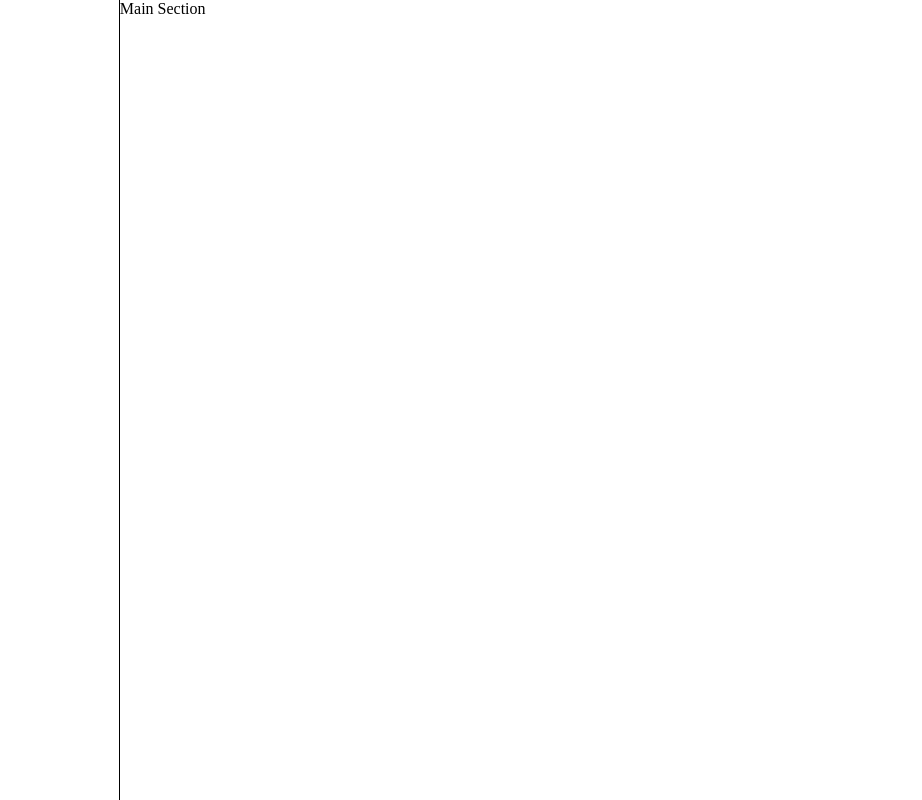
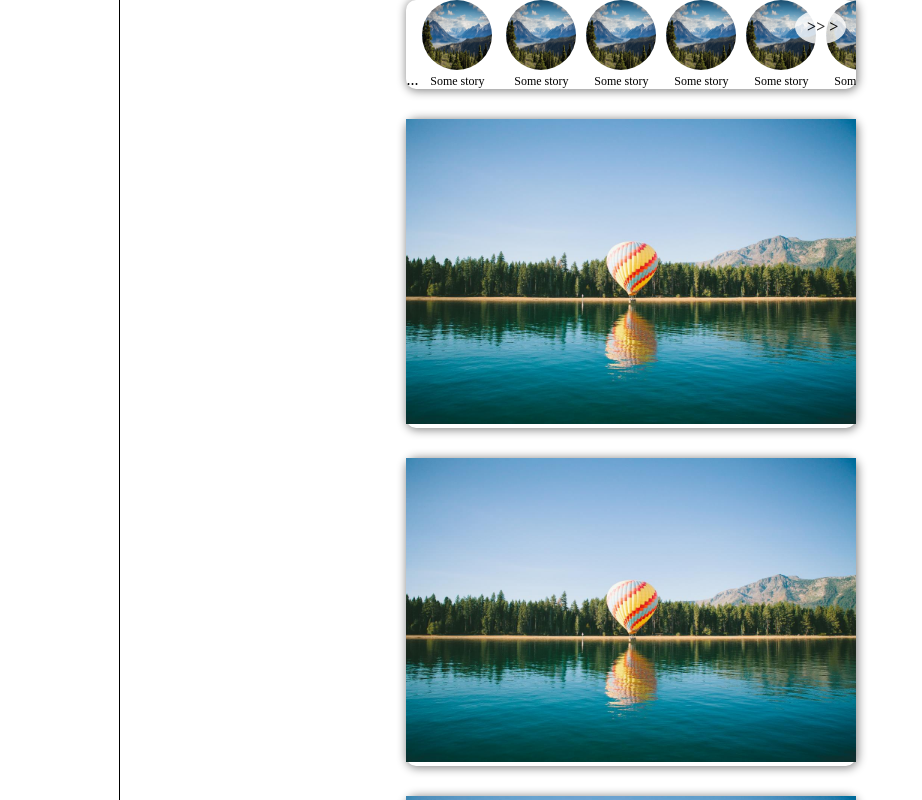
Before and after one commit to mayurcoding/Advanced-CSS, a plain HTML site: page IstagramClone.html/iista.html in a window 1280 px wide. Shown: the full height of the page, 137-1059 px from the left. Drawn offline with Linux system fonts and the light colour scheme; a web font is replaced by a local one.

Commit message:
ista session 1 complete

```diff
--- a/IstagramClone.html/iista.html
+++ b/IstagramClone.html/iista.html
@@ -52,8 +52,58 @@
 
         </div>
         <div class="main">
-            Main Section
-        </div>
+            <div class="card">
+               <div class="stories">...
+                <div class="story">
+                    <img src="/images/hero.jpg" alt="">
+                    <p>Some story</p>
+                </div>
+                <div class="story">
+                    <img src="/images/hero.jpg" alt="">
+                    <p>Some story</p>
+                </div><div class="story">
+                    <img src="/images/hero.jpg" alt="">
+                    <p>Some story</p>
+                </div><div class="story">
+                    <img src="/images/hero.jpg" alt="">
+                    <p>Some story</p>
+                </div><div class="story">
+                    <img src="/images/hero.jpg" alt="">
+                    <p>Some story</p>
+                </div><div class="story">
+                    <img src="/images/hero.jpg" alt="">
+                    <p>Some story</p>
+                </div>
+                <span class="next-arrow">&nbsp;&gt;>&nbsp;&gt;</span>
+
+               </div>
+
+
+
+
+
+
+            </div>
+            <div class="card">
+                <img  class="main-img" src="/images/balloon.jpg" alt="card">
+            </div><div class="card">
+                <img  class="main-img" src="/images/balloon.jpg" alt="card">
+            </div><div class="card">
+                <img  class="main-img" src="/images/balloon.jpg" alt="card">
+            </div><div class="card">
+                <img  class="main-img" src="/images/balloon.jpg" alt="card">
+            </div><div class="card">
+                <img  class="main-img" src="/images/balloon.jpg" alt="card">
+            </div><div class="card">
+                <img  class="main-img" src="/images/balloon.jpg" alt="card">
+            </div><div class="card">
+                <img  class="main-img" src="/images/balloon.jpg" alt="card">
+            </div><div class="card">
+                <img  class="main-img" src="/images/balloon.jpg" alt="card">
+            </div>
+
+
+                    </div>
     </div>
 
 </body>
--- a/IstagramClone.html/indec.css
+++ b/IstagramClone.html/indec.css
@@ -35,6 +35,11 @@
     overflow-x: none;
     overflow-y: scroll;
     width: 80vw;
+    display: flex;
+    flex-direction: column;
+    align-items: center;
+    justify-content: space-between;
+
 }
 #brand_logo
 {
@@ -63,8 +68,62 @@
     font-size: 25px;
     padding: 5px;
 }
-
-.profile-img
+.card
 {
+ border: none;
+ border-radius: 10px;
+ box-shadow: 1px 1px 10px 1px #888;
+ height: auto;
+ width: 450px;
+ margin-bottom: 30px;
+ position: relative;
+}
+.main-img
+{
+    width: 100%;
+    height: auto;
+    max-width: 450px;
 
 }
+
+.stories
+{
+    overflow-x: scroll;
+    overflow-y: none;
+    white-space: nowrap;
+    width: 100%;
+    box-sizing: border-box;
+}
+.story
+{
+    display: inline-block;
+    text-align: center;
+    padding-right: 10px;
+
+}
+.story>p{
+    font-size: 12px;
+}
+.story>img
+{
+    width: 70px;
+    height: 70px;
+    border-radius: 50%;
+}
+.stories::-webkit-scrollbar
+{
+    display: none;
+}
+.next-arrow
+{
+    position: absolute;
+    right: 10px;
+    top: 10px;
+    padding: 8px;
+    background-color: white;
+    color: black;
+    border-radius: 50%;
+    opacity: 0.8;
+    font-weight: bolder;
+    cursor: pointer;
+}
```
